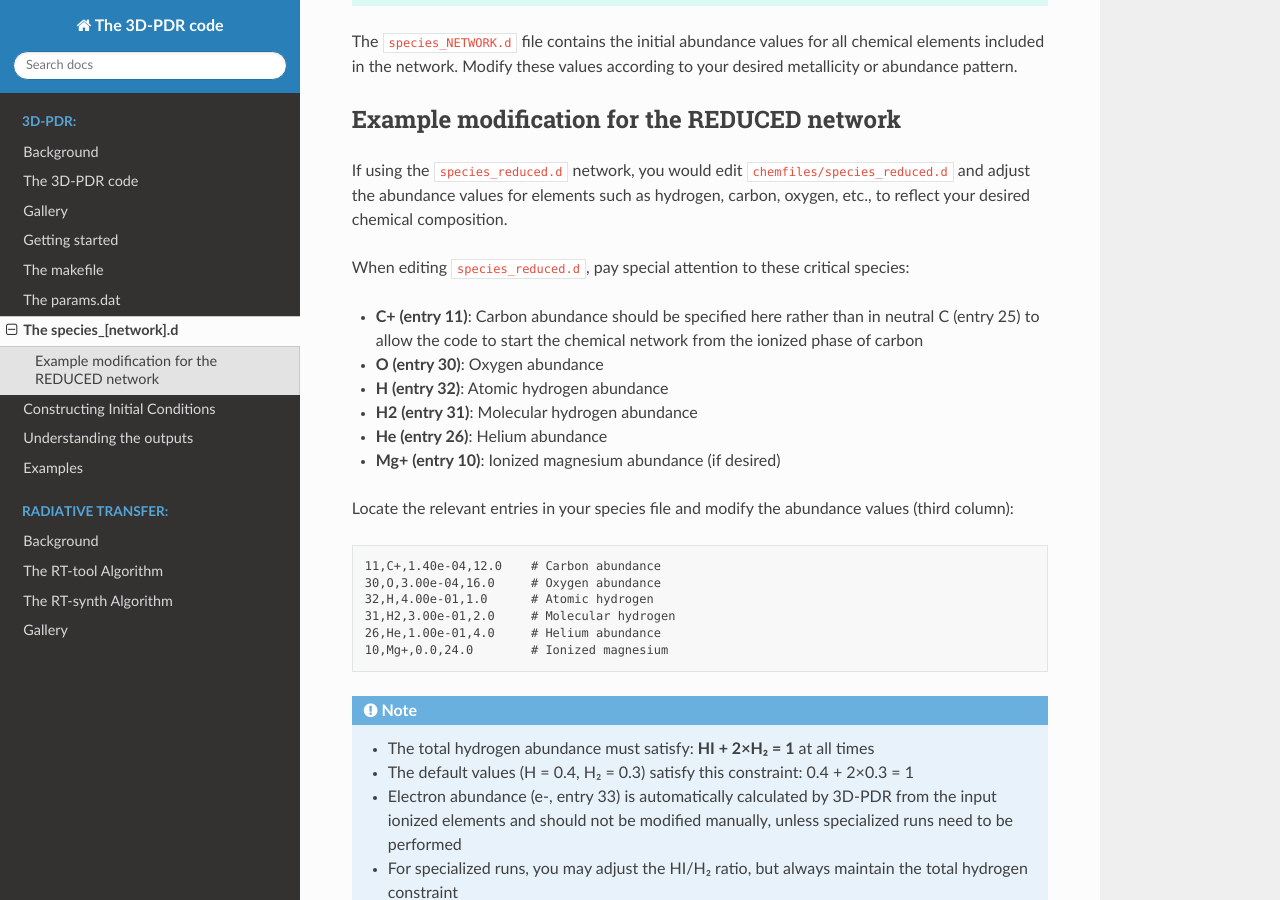
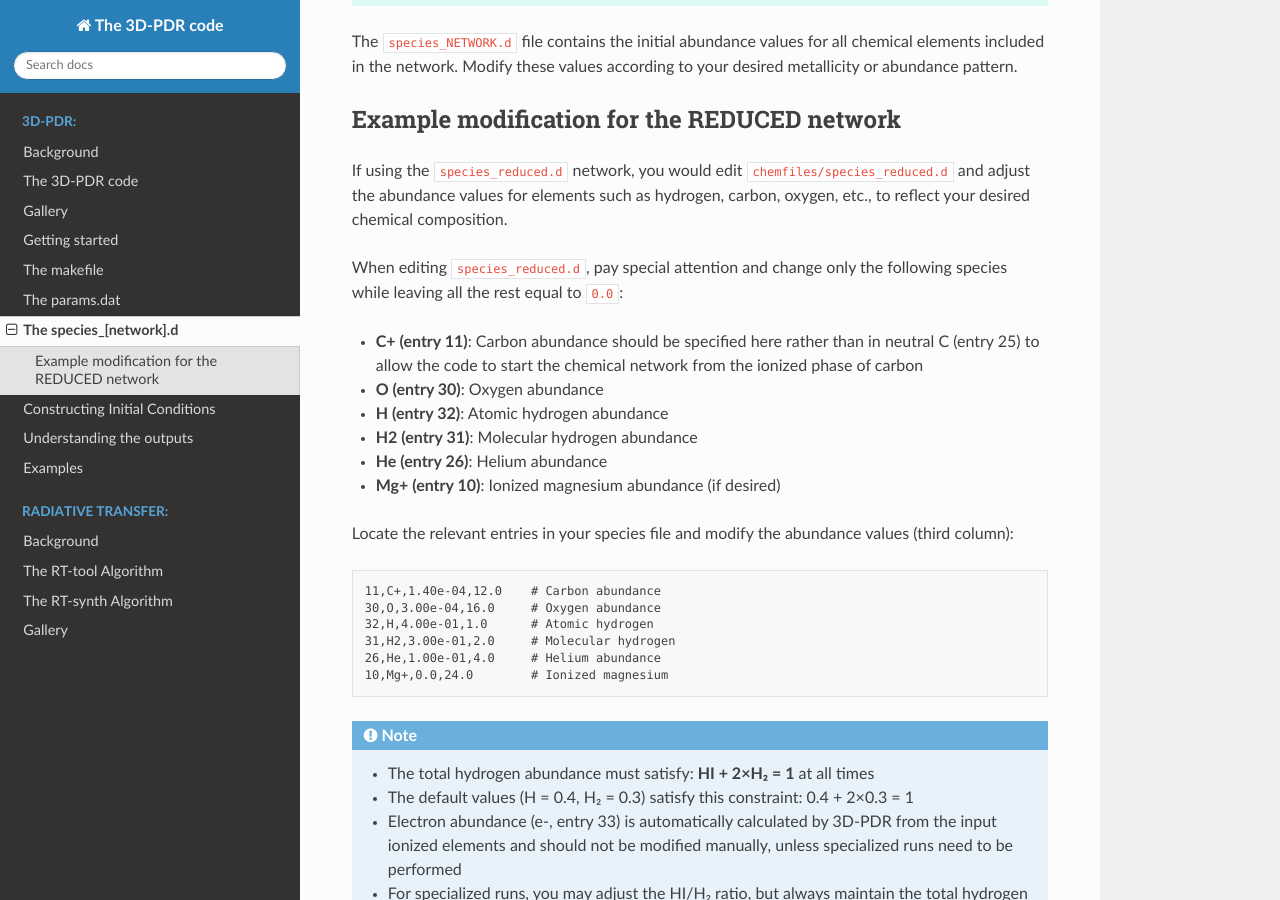
Before and after one commit to itamos-ism/3D-PDR-pblc, a Sphinx documentation site: the page built from docs/source/species.rst, in a window 1280 px wide and 900 px high, scrolled down 353 px. Built offline with Sphinx 7.4.7 and the Read the Docs theme 3.1.0, drawn with Linux system fonts in a browser that asks for light colours.

Commit message:
Update species.rst

```diff
--- a/docs/source/species.rst
+++ b/docs/source/species.rst
@@ -13,7 +13,7 @@ Example modification for the REDUCED network
 
 If using the ``species_reduced.d`` network, you would edit ``chemfiles/species_reduced.d`` and adjust the abundance values for elements such as hydrogen, carbon, oxygen, etc., to reflect your desired chemical composition.
 
-When editing ``species_reduced.d``, pay special attention to these critical species:
+When editing ``species_reduced.d``, pay special attention and change only the following species while leaving all the rest equal to ``0.0``:
 
 - **C+ (entry 11)**: Carbon abundance should be specified here rather than in neutral C (entry 25) to allow the code to start the chemical network from the ionized phase of carbon
 - **O (entry 30)**: Oxygen abundance
```
